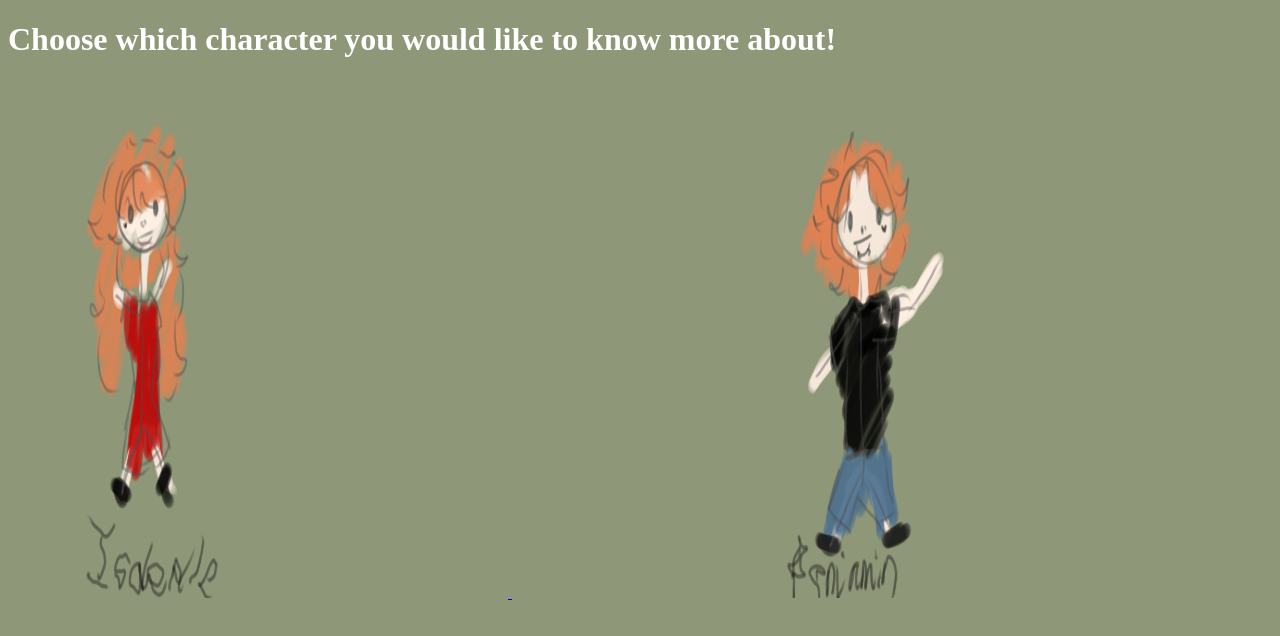
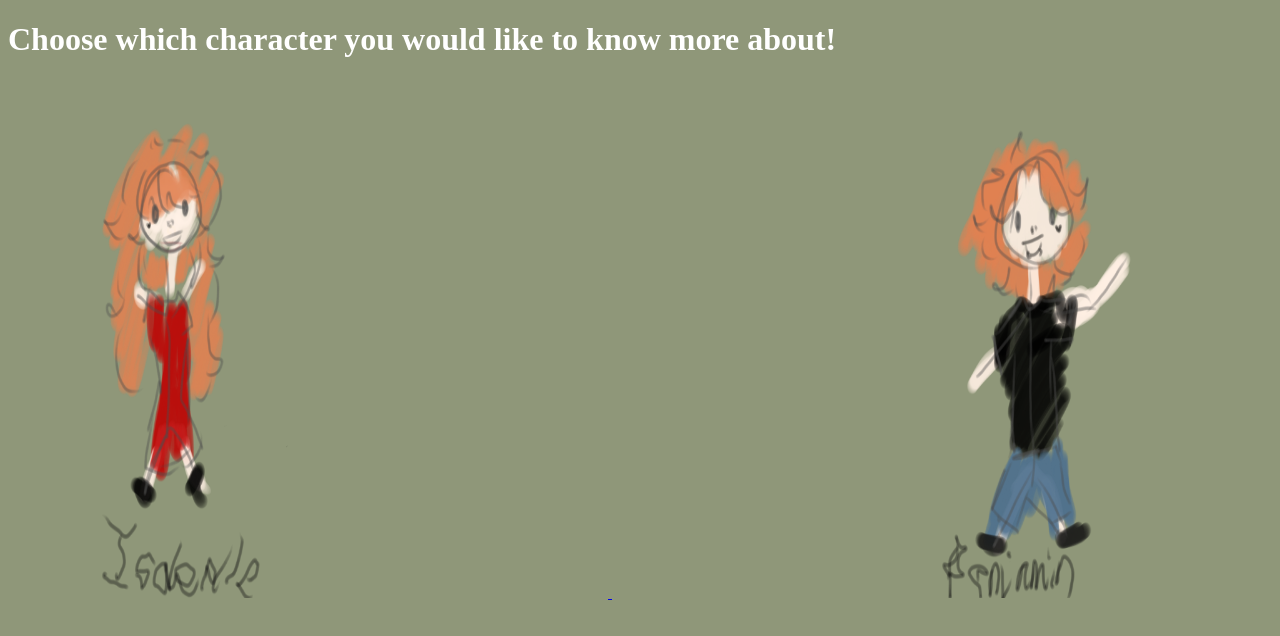
Before and after one commit to keestudios/insidesketchbook, a plain HTML site: page index.html in a window 1280 px wide. Drawn offline with Linux system fonts and the light colour scheme.

Commit message:
Update index.html

```diff
--- a/index.html
+++ b/index.html
@@ -14,10 +14,10 @@
 <h1>Choose which character you would like to know more about!</h1>
   <br>
      <a href="https://keestudios.github.io/belleinfo/">
-  <img src="https://keestudios.github.io/insidesketchbook/images/Bellesketch.png" width="500" height="500">
+  <img src="https://keestudios.github.io/insidesketchbook/images/Bellesketch.png" width="600" height="500">
      </a>
    <a href="https://keestudios.github.io/beninfo/">
-  <img src="https://keestudios.github.io/insidesketchbook/images/bensketch.png" width="500" height="500">
+  <img src="https://keestudios.github.io/insidesketchbook/images/bensketch.png" width="600" height="500">
    </a>
 
 </body>
```
